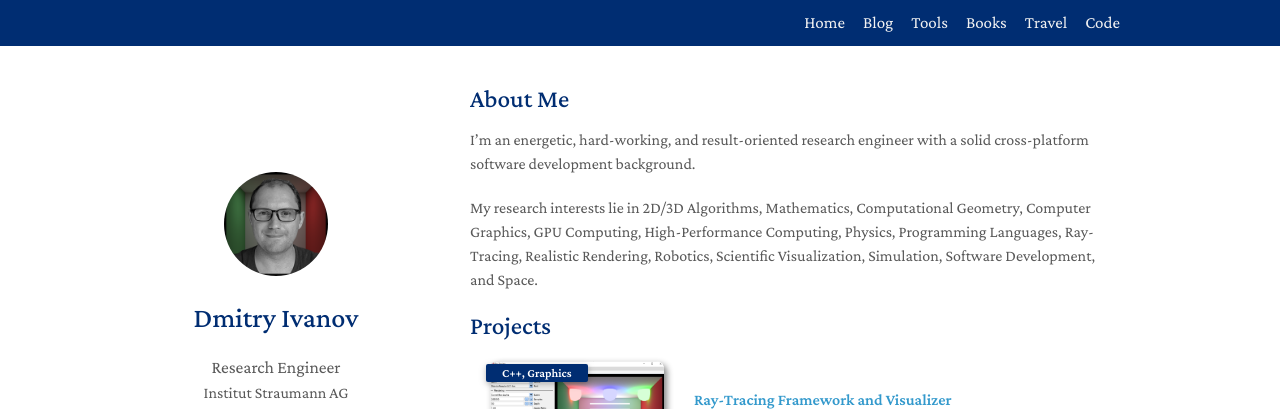
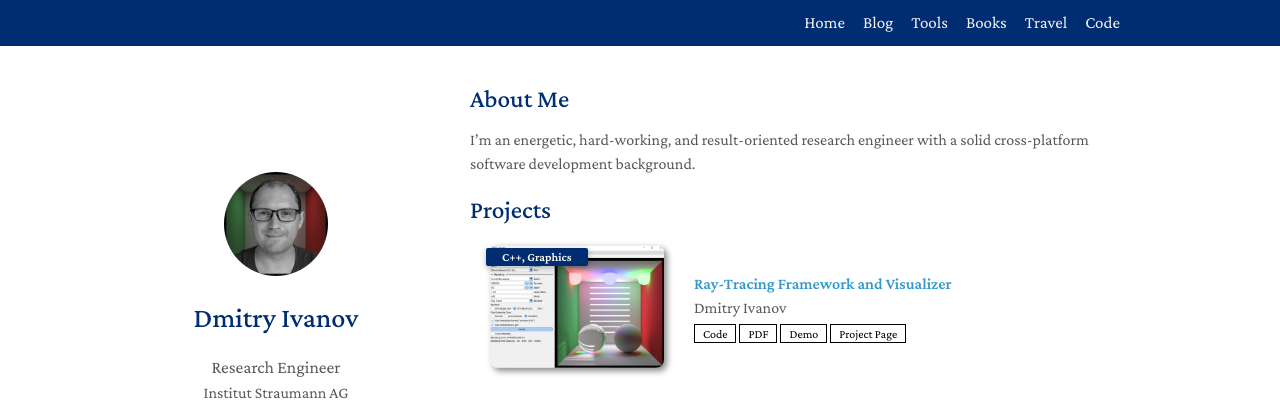
Before and after one commit to d-k-ivanov/d-k-ivanov.github.io, a Jekyll site: the page built from index.md, in a window 1280 px wide and 1098 px high, cut to the strip 0-409 px from the top of the window. Built offline with Jekyll 4.4.1, drawn with Linux system fonts in a browser that asks for light colours; a style sheet for code colours, icons or effects is not loaded.

Commit message:
Post 2024-11-12-01-22

```diff
--- a/index.md
+++ b/index.md
@@ -7,6 +7,4 @@ title: Home
 
 I'm an energetic, hard-working, and result-oriented research engineer with a solid cross-platform software development background.
 
-My research interests lie in 2D/3D Algorithms, Mathematics, Computational Geometry, Computer Graphics, GPU Computing, High-Performance Computing, Physics, Programming Languages, Ray-Tracing, Realistic Rendering, Robotics, Scientific Visualization, Simulation, Software Development, and Space.
-
 {% include_relative _includes/projects.md %}
```
